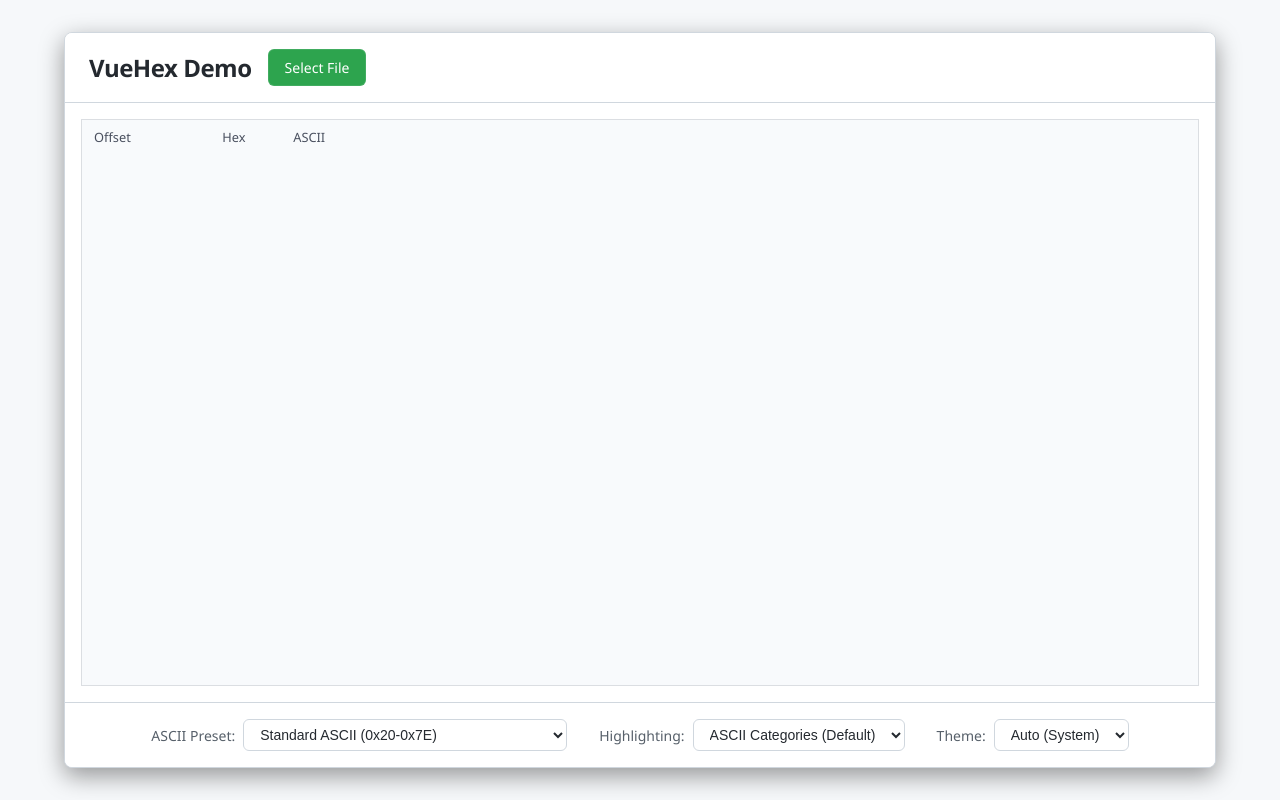
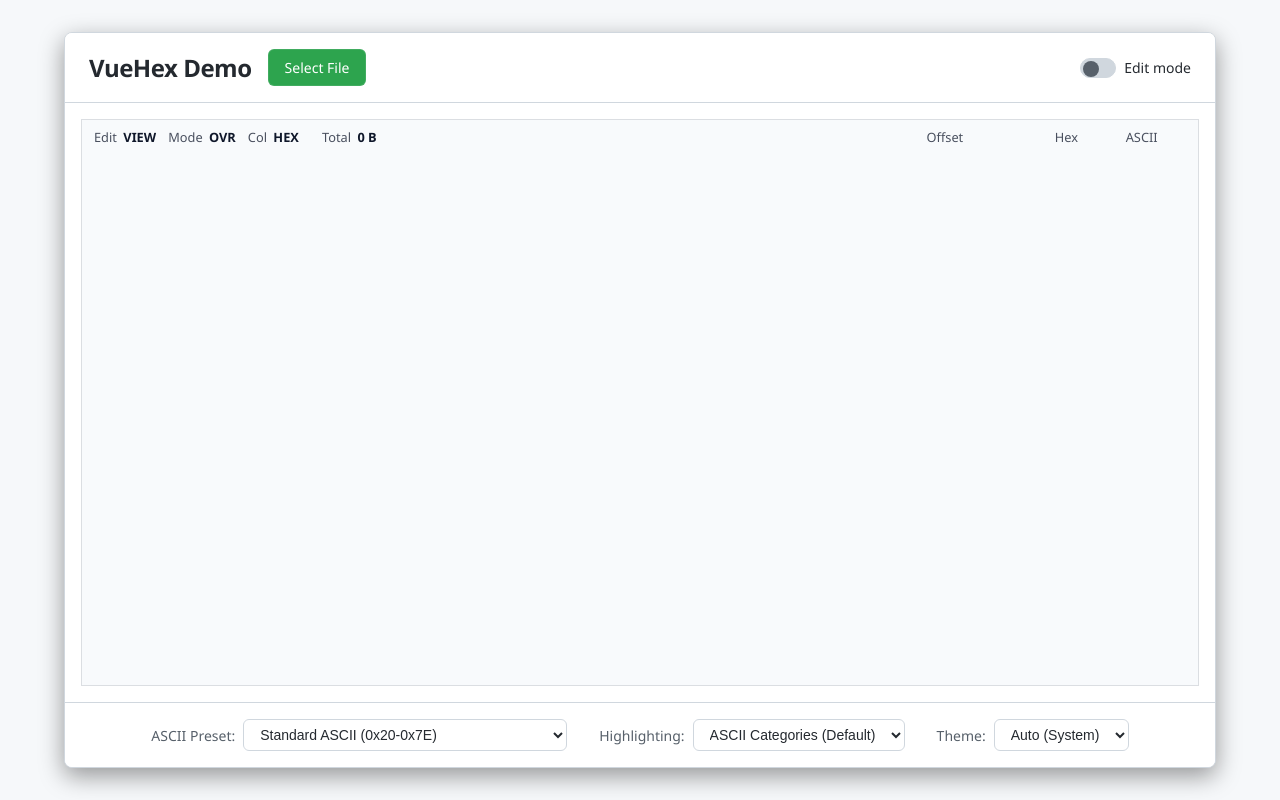
Before and after one commit to vvollers/vuehex, a Vue app: page / in a window 1280 px wide. Built offline with nearby package versions, Linux system fonts and the light colour scheme.

Commit message:
wip: edit mode demo app and documentation

```diff
--- a/src/App.vue
+++ b/src/App.vue
@@ -12,6 +12,11 @@
           <span class="file-button">Select File</span>
         </label>
         <span v-if="fileName" class="file-name">{{ fileName }}</span>
+    <label class="switch">
+      <input type="checkbox" v-model="isEditMode" />
+      <span class="switch-ui" aria-hidden="true"></span>
+      <span class="switch-text">Edit mode</span>
+    </label>
       </header>
 
       <main class="demo-main">
@@ -19,11 +24,13 @@
           v-model="fileData"
           v-model:window-offset="offset"
           statusbar="top"
+		      :statusbar-layout="statusbarLayout"
           :theme="selectedTheme"
           :cell-class-for-byte="selectedHighlighting"
           :is-printable="selectedPreset.isPrintable"
           :render-ascii="selectedPreset.renderAscii"
           :cursor="true"
+		      :editable="isEditMode"
           :bytes-per-row="16"
           :show-chunk-navigator="true"
           chunk-navigator-placement="left"
@@ -73,11 +80,14 @@ import VueHex from "./components/VueHex.vue";
 import {
 	VUE_HEX_ASCII_PRESETS,
 	type VueHexCellClassResolver,
+	type VueHexStatusBarLayout,
 } from "./components/vuehex-api";
 import "./assets/vuehex.css";
 
 const fileData = ref<Uint8Array>(new Uint8Array(0));
 const offset = ref<number>(0);
+
+const isEditMode = ref(false);
 
 const fileName = ref<string>("");
 const selectedPresetKey = ref<"standard" | "latin1" | "visibleWhitespace">(
@@ -93,6 +103,17 @@ const selectedTheme = ref<"auto" | "light" | "dark" | "terminal" | "sunset">(
 const selectedPreset = computed(
 	() => VUE_HEX_ASCII_PRESETS[selectedPresetKey.value],
 );
+
+const statusbarLayout = computed<VueHexStatusBarLayout>(() => ({
+	left: [
+		"editable",
+		"mode",
+		"column",
+		{ name: "total", config: { format: "human" } },
+	],
+	middle: ["selection"],
+	right: ["offset", "hex", "ascii"],
+}));
 
 // Custom highlighting resolvers
 const highlightNullBytes: VueHexCellClassResolver = ({ byte }) => {
@@ -239,6 +260,70 @@ body {
   font-style: normal;
 }
 
+.switch {
+  margin-left: auto;
+  display: flex;
+  align-items: center;
+  gap: 0.5rem;
+  color: #e6edf3;
+  font-size: 0.875rem;
+  user-select: none;
+  cursor: pointer;
+  position: relative;
+}
+
+.switch input {
+  position: absolute;
+  opacity: 0;
+  width: 1px;
+  height: 1px;
+}
+
+.switch-ui {
+  width: 36px;
+  height: 20px;
+  border-radius: 999px;
+  background: #30363d;
+  border: 1px solid #484f58;
+  position: relative;
+  transition:
+    background 0.2s ease,
+    border-color 0.2s ease;
+}
+
+.switch-ui::after {
+  content: "";
+  position: absolute;
+  top: 2px;
+  left: 2px;
+  width: 16px;
+  height: 16px;
+  border-radius: 999px;
+  background: #7d8590;
+  transition:
+    transform 0.2s ease,
+    background 0.2s ease;
+}
+
+.switch input:checked + .switch-ui {
+  background: #238636;
+  border-color: #2ea043;
+}
+
+.switch input:checked + .switch-ui::after {
+  transform: translateX(16px);
+  background: #ffffff;
+}
+
+.switch input:focus-visible + .switch-ui {
+  outline: 2px solid #1f6feb;
+  outline-offset: 2px;
+}
+
+.switch-text {
+  line-height: 1;
+}
+
 .demo-main {
   flex: 1;
   padding: 1rem;
@@ -327,6 +412,19 @@ body {
     color: #57606a;
   }
 
+  .switch {
+    color: #24292f;
+  }
+
+  .switch-ui {
+    background: #d0d7de;
+    border-color: #d0d7de;
+  }
+
+  .switch-ui::after {
+    background: #57606a;
+  }
+
   .control-label {
     color: #24292f;
   }
--- a/src/components/VueHexStatusBar.vue
+++ b/src/components/VueHexStatusBar.vue
@@ -317,19 +317,18 @@ function formatTotalBytesValue(
 
 function formatEditableValue(editable: boolean, config: unknown): string {
 	const short = getConfigBoolean(config, "short") ?? true;
-	if (editable) {
-		return short ? "EDIT" : "Editable";
-	}
-	const showWhenFalse = getConfigBoolean(config, "showWhenFalse") ?? false;
-	if (!showWhenFalse) {
-		return "";
-	}
-	return short ? "VIEW" : "Read-only";
+	return editable
+		? short
+			? "EDIT"
+			: "Editable"
+		: short
+			? "VIEW"
+			: "Read-only";
 }
 
 function formatEditorModeValue(mode: VueHexEditorMode | null, config: unknown) {
-	if (!props.editable || !mode) {
-		return "";
+	if (!mode) {
+		return getConfigString(config, "placeholder") ?? "—";
 	}
 	const short = getConfigBoolean(config, "short") ?? true;
 	if (mode === "insert") {
@@ -342,8 +341,8 @@ function formatEditorColumnValue(
 	column: VueHexEditorColumn | null,
 	config: unknown,
 ) {
-	if (!props.editable || !column) {
-		return "";
+	if (!column) {
+		return getConfigString(config, "placeholder") ?? "—";
 	}
 	const short = getConfigBoolean(config, "short") ?? true;
 	if (column === "hex") {
@@ -577,16 +576,13 @@ function renderStatusBarItem(
 			Boolean(props.editable),
 			component.config,
 		);
-		const visible =
-			Boolean(value) ||
-			(getConfigBoolean(component.config, "showWhenFalse") ?? false);
 		return {
 			kind: "builtin",
 			key,
 			name,
 			label,
 			value,
-			visible,
+			visible: true,
 			valueStyle: resolveValueStyle(name, component.config),
 		};
 	}
@@ -595,16 +591,13 @@ function renderStatusBarItem(
 			props.editorMode ?? null,
 			component.config,
 		);
-		const visible =
-			Boolean(value) ||
-			(getConfigBoolean(component.config, "showWhenEmpty") ?? false);
 		return {
 			kind: "builtin",
 			key,
 			name,
 			label,
 			value,
-			visible,
+			visible: true,
 			valueStyle: resolveValueStyle(name, component.config),
 		};
 	}
@@ -613,16 +606,13 @@ function renderStatusBarItem(
 			props.editorColumn ?? null,
 			component.config,
 		);
-		const visible =
-			Boolean(value) ||
-			(getConfigBoolean(component.config, "showWhenEmpty") ?? false);
 		return {
 			kind: "builtin",
 			key,
 			name,
 			label,
 			value,
-			visible,
+			visible: true,
 			valueStyle: resolveValueStyle(name, component.config),
 		};
 	}
```
Also changed, not shown: src/stories/VueHex.docs.mdx (+11 -1 lines), 2 other files (tests, documents, lock files or other folders).
